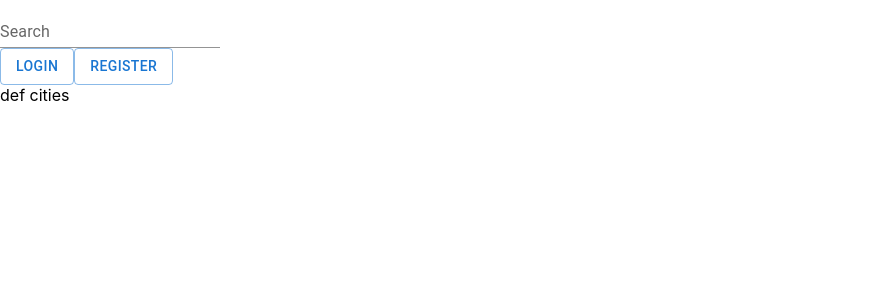
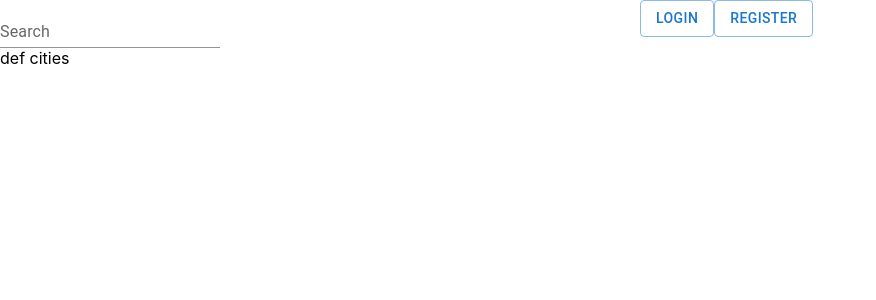
Before and after one commit to GoranAviani/react_apollo_client_3_cache, a React (Create React App) app: page / in a window 1280 px wide. Shown: the top 300 px of the page, without its empty margins (0-876 px from the left). Built offline with nearby package versions, Linux system fonts and the light colour scheme.

Commit message:
react-weather

```diff
--- a/src/ components/Navigation/Navigation.js
+++ b/src/ components/Navigation/Navigation.js
@@ -8,7 +8,7 @@ import './Navigation.css'
 const Navigation = () =>{
 
     return(
-        <div class="Navigation">
+        <div className="navigation">
             <Search/>
             <LoginRegister />
         </div>
```
